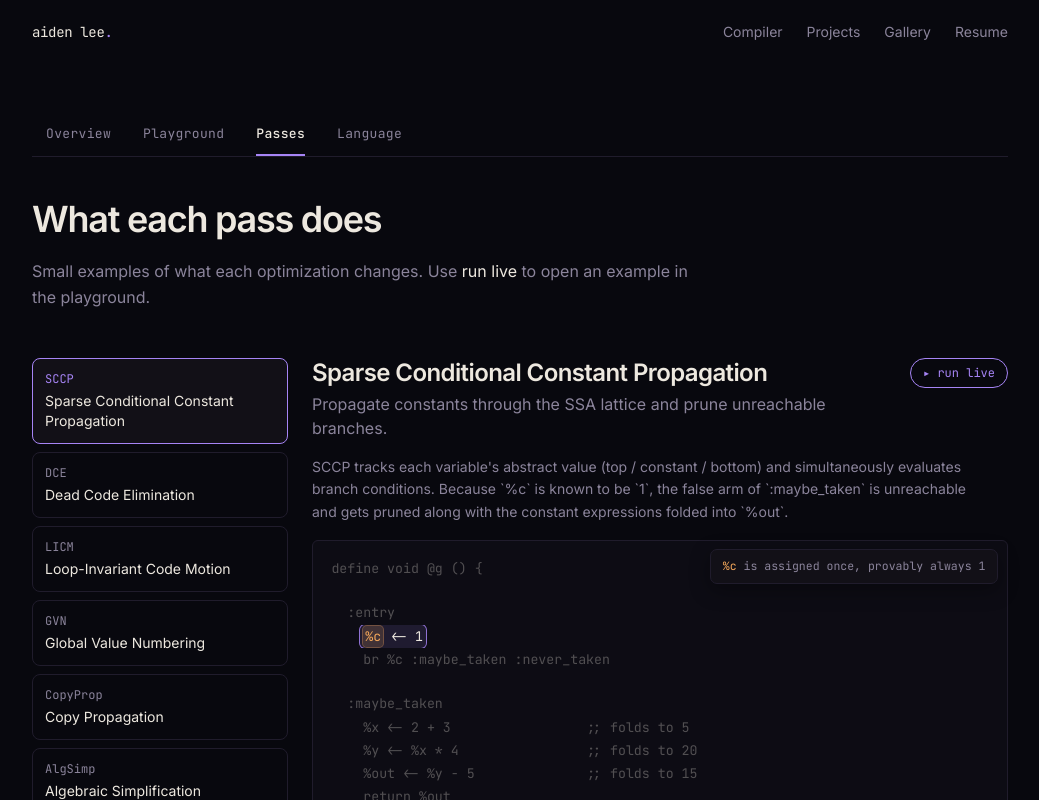
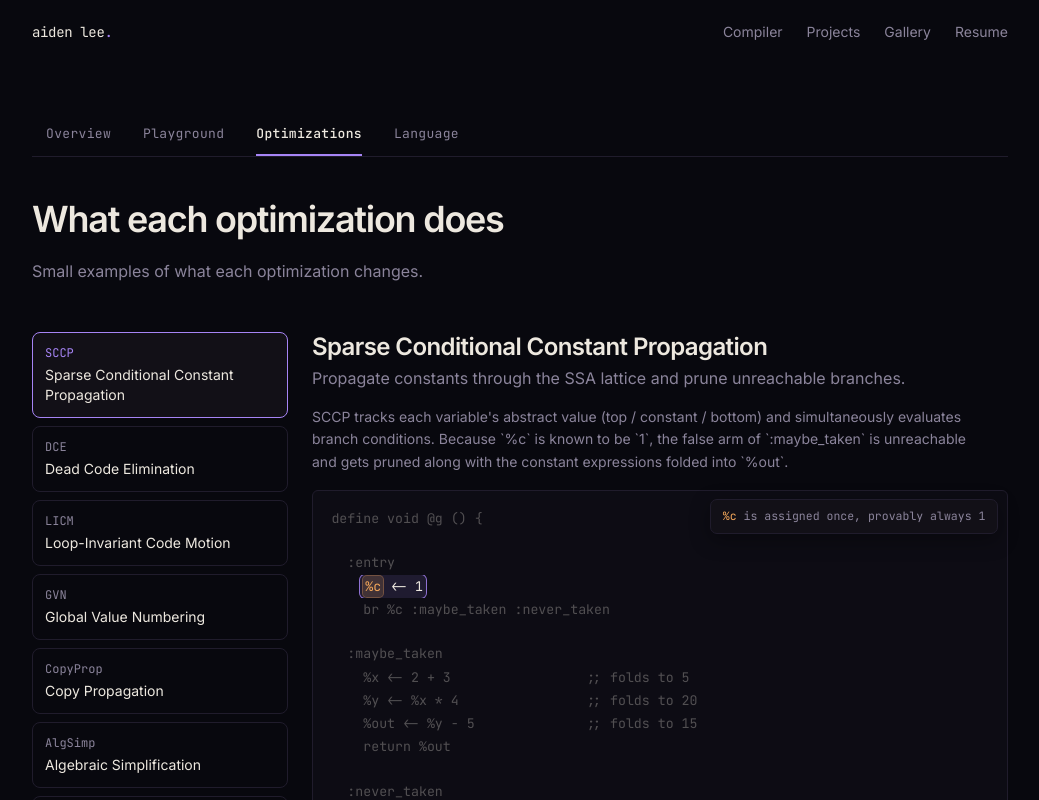
Before and after one commit to aiden-lee11/personal-site, a Next.js app in the folder site/: page /compiler/passes in a window 1280 px wide. Shown: the top 800 px of the page, without its empty margins (120-1159 px from the left). Built offline with nearby package versions, Linux system fonts and the light colour scheme.

Commit message:
compiler: passes becomes optimizations, run live entry point removed
Co-Authored-By: Claude Fable 5 <noreply@anthropic.com>
Claude-Session: https://claude.ai/code/session_01C5LaodJAZF8eHkT9uMxxhM

```diff
--- a/site/src/app/compiler/CompilerNav.tsx
+++ b/site/src/app/compiler/CompilerNav.tsx
@@ -6,7 +6,7 @@ import { usePathname } from "next/navigation";
 const TABS = [
   { href: "/compiler", label: "Overview" },
   { href: "/compiler/playground", label: "Playground" },
-  { href: "/compiler/passes", label: "Passes" },
+  { href: "/compiler/passes", label: "Optimizations" },
   { href: "/compiler/grammar", label: "Language" },
 ];
 
--- a/site/src/app/compiler/page.tsx
+++ b/site/src/app/compiler/page.tsx
@@ -55,7 +55,7 @@ export default function CompilerOverviewPage() {
             <span aria-hidden>→</span>
           </Link>
           <Link href="/compiler/passes" className="btn btn-ghost">
-            Explore the passes
+            Explore the optimizations
           </Link>
         </div>
       </header>
--- a/site/src/app/compiler/passes/PassExplorer.tsx
+++ b/site/src/app/compiler/passes/PassExplorer.tsx
@@ -1,9 +1,7 @@
 "use client";
 
 import { useState } from "react";
-import Link from "next/link";
 import type { OptExample } from "@/data/compiler";
-import { PASS_DEMOS } from "@/data/passDemos";
 import PassCinema from "./PassCinema";
 
 export default function PassExplorer({ examples }: { examples: OptExample[] }) {
@@ -12,7 +10,6 @@ export default function PassExplorer({ examples }: { examples: OptExample[] }) {
   // that a pass switch triggers — the chosen multiplier carries across passes.
   const [speed, setSpeed] = useState(1);
   const active = examples.find((e) => e.id === activeId) ?? examples[0];
-  const hasDemo = active.id in PASS_DEMOS;
 
   return (
     <div className="grid lg:grid-cols-[16rem_1fr] gap-6">
@@ -64,20 +61,9 @@ export default function PassExplorer({ examples }: { examples: OptExample[] }) {
           </select>
         </label>
 
-        <div className="flex items-start justify-between gap-6 mb-4 flex-wrap">
-          <div className="flex-1 min-w-0">
-            <p className="text-2xl font-semibold tracking-tight leading-tight">{active.fullName}</p>
-            <p className="text-[color:var(--muted)] mt-1">{active.tagline}</p>
-          </div>
-          {hasDemo && (
-            <Link
-              href={`/compiler/playground?demo=${active.id}`}
-              className="inline-flex items-center gap-2 px-3 py-1.5 rounded-full border border-[color:var(--accent)] text-[color:var(--accent)] hover:bg-[color:var(--accent)] hover:text-[color:var(--bg)] transition-colors font-mono text-xs"
-              title="Load a demo program into the playground with only this pass enabled"
-            >
-              ▸ run live
-            </Link>
-          )}
+        <div className="mb-4">
+          <p className="text-2xl font-semibold tracking-tight leading-tight">{active.fullName}</p>
+          <p className="text-[color:var(--muted)] mt-1">{active.tagline}</p>
         </div>
 
         <p className="text-sm text-[color:var(--muted)] leading-relaxed mb-4 max-w-2xl">
--- a/site/src/app/compiler/passes/page.tsx
+++ b/site/src/app/compiler/passes/page.tsx
@@ -3,7 +3,7 @@ import { OPT_EXAMPLES } from "@/data/compiler";
 import PassExplorer from "./PassExplorer";
 
 export const metadata: Metadata = {
-  title: "Compiler Passes · Aiden Lee",
+  title: "Compiler Optimizations · Aiden Lee",
   description: "A closer look at the compiler's optimizations.",
 };
 
@@ -12,12 +12,10 @@ export default function CompilerPassesPage() {
     <div>
       <header className="mb-12">
         <h1 className="text-3xl sm:text-4xl font-semibold tracking-[-0.035em] leading-tight">
-          What each pass does
+          What each optimization does
         </h1>
         <p className="mt-4 text-[color:var(--muted)] max-w-2xl leading-relaxed">
-          Small examples of what each optimization changes. Use{" "}
-          <span className="text-[color:var(--fg)]">run live</span> to open an
-          example in the playground.
+          Small examples of what each optimization changes.
         </p>
       </header>
 
```
